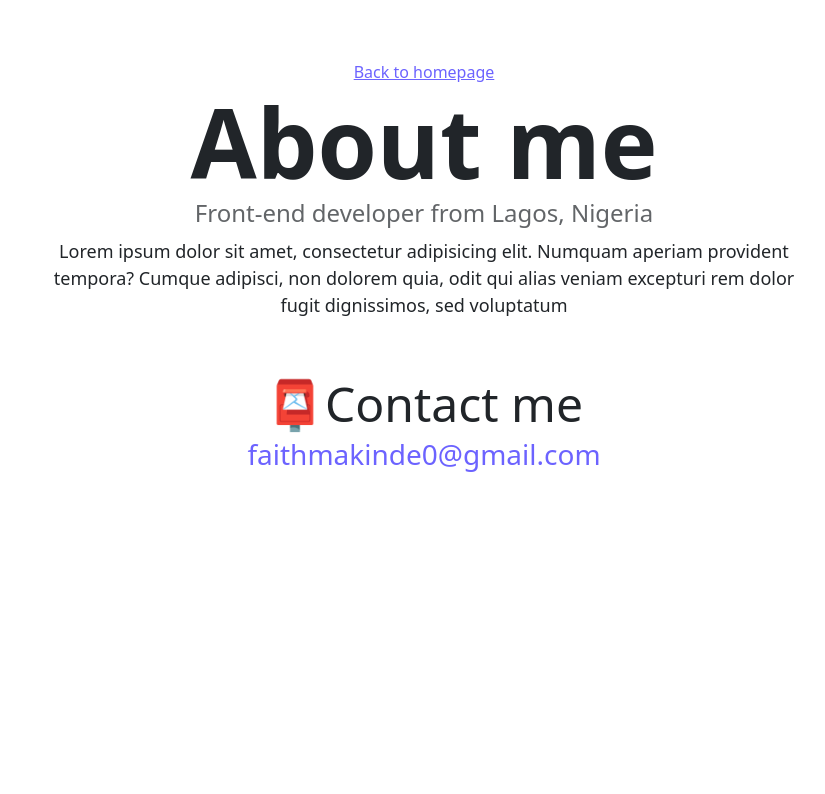
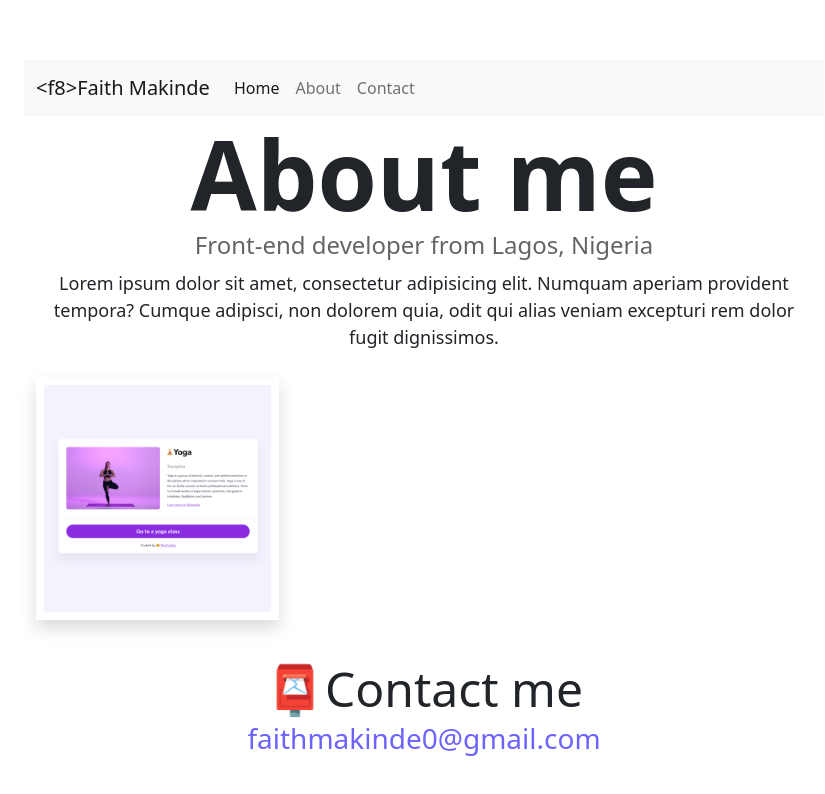
Before and after one commit to f8makinde/My-Portfolio, a plain HTML site: page Portfolio/about.html in a window 1280 px wide. Shown: the whole page, without its empty margins (216-1041 px from the left). Drawn offline with nearby package versions, Linux system fonts and the light colour scheme.

Commit message:
image grid for the about page

```diff
--- a/Portfolio/about.html
+++ b/Portfolio/about.html
@@ -10,11 +10,36 @@
     <link rel="stylesheet" href="../styles.css">
 </head>
 <body>
-    <a href="../index.html" id="home-link">Back to homepage</a>
+    <nav class="navbar navbar-expand-lg navbar-light bg-light">
+        <div class="container-fluid">
+          <a class="navbar-brand" href="#">&lt;f8&gt;Faith Makinde</a>
+          <button class="navbar-toggler" type="button" data-bs-toggle="collapse" data-bs-target="#navbarNav" aria-controls="navbarNav" aria-expanded="false" aria-label="Toggle navigation">
+            <span class="navbar-toggler-icon"></span>
+          </button>
+          <div class="collapse navbar-collapse" id="navbarNav">
+            <ul class="navbar-nav">
+              <li class="nav-item">
+                <a class="nav-link active" aria-current="page" href="../index.html">Home</a>
+              </li>
+              <li class="nav-item">
+                <a class="nav-link" href="../Portfolio/about.html">About</a>
+              </li>
+              <li class="nav-item">
+                <a class="nav-link" href="#">Contact</a>
+              </li>
+            </ul>
+          </div>
+        </div>
+      </nav>
     <h1 id="about-pg">About me</h1>
     <h3>Front-end developer from Lagos, Nigeria</h3>
     <div class="about-text">
-        <p>Lorem ipsum dolor sit amet, consectetur adipisicing elit. Numquam aperiam provident tempora? Cumque adipisci, non dolorem quia, odit qui alias veniam excepturi rem dolor fugit dignissimos, sed voluptatum</p>
+        <p>Lorem ipsum dolor sit amet, consectetur adipisicing elit. Numquam aperiam provident tempora? Cumque adipisci, non dolorem quia, odit qui alias veniam excepturi rem dolor fugit dignissimos.</p>
+    </div>
+    <div class="container">
+        <div class="row">
+            <div class="col-md-4"><img src="../images\yoga pics.png" alt="" class="img-fluid shadow p-2"></div>
+        </div>
     </div>
     <div class="contact-now">
         <h2 id="contact-pg">📮Contact me</h2>
```
Also changed, not shown: index.html (+1 -1 lines).
